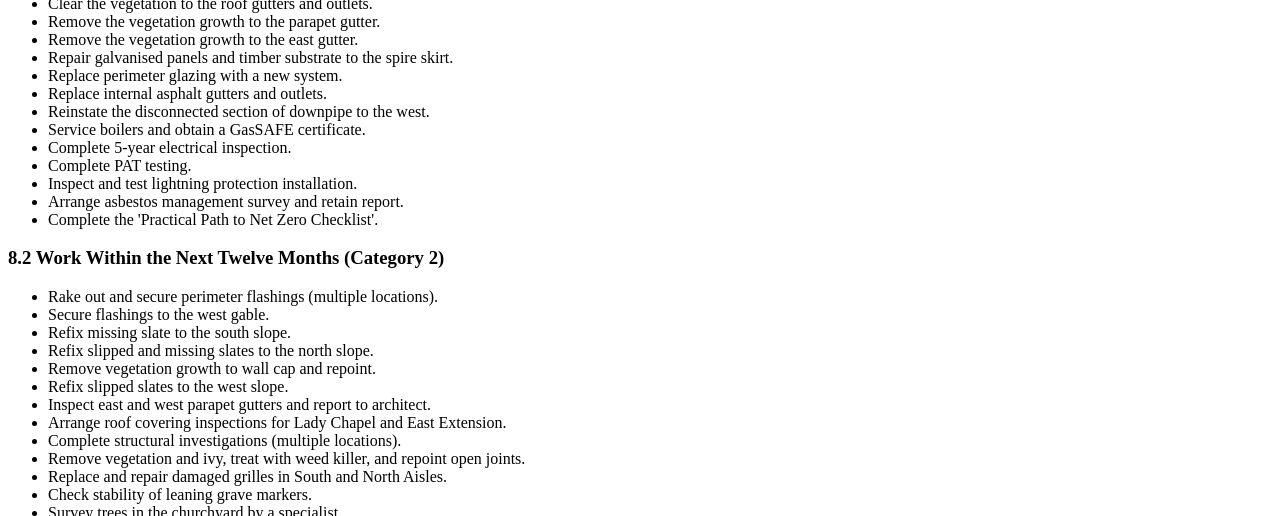
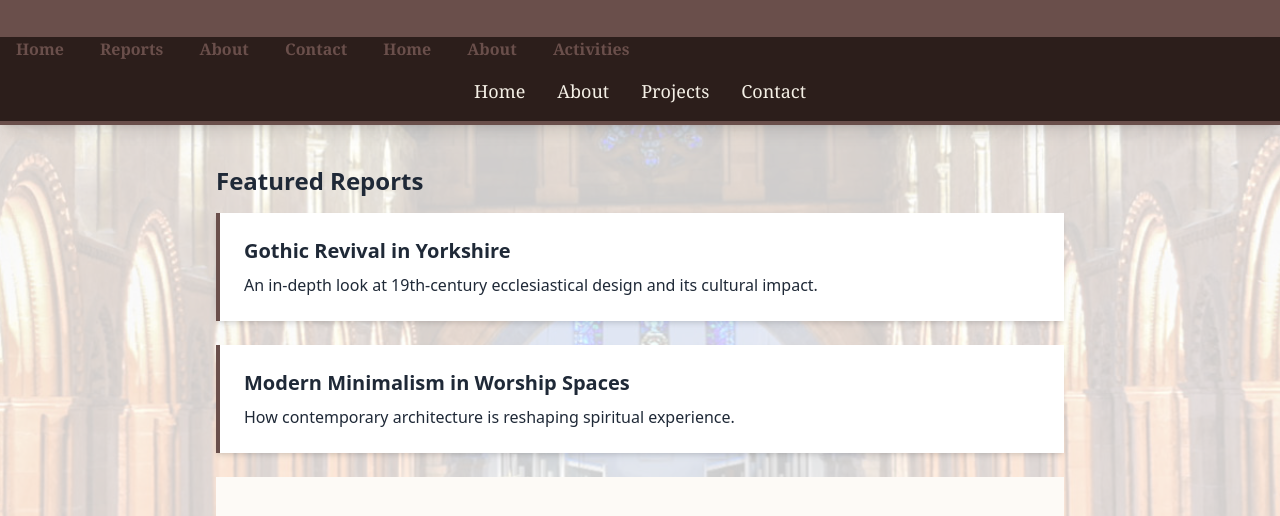
Before and after one commit to rubiej/priory-hobby-site, a plain HTML site: page activities.html in a window 1280 px wide. Shown: the part 119-635 px from the top of the page. Drawn offline with nearby package versions, Linux system fonts and the light colour scheme.

Commit message:
Update activities.html

```diff
--- a/activities.html
+++ b/activities.html
@@ -1,3 +1,57 @@
+<!DOCTYPE html>
+<html lang="en">
+<head>
+  <meta charset="UTF-8" />
+  <meta name="viewport" content="width=device-width, initial-scale=1" />
+  <title>Church Architecture Reports</title>
+  <script src="https://cdn.tailwindcss.com"></script>
+</head>
+<body class="bg-[url('Priory-Lights-1.jpg')] bg-cover bg-center bg-no-repeat bg-fixed text-gray-800">
+
+  <!-- Overlay for readability -->
+  <div class="bg-white/80 min-h-screen">
+
+    <!-- Header -->
+    <header class="text-center py-10 bg-[#6a4f4b] text-white">
+      <h1 class="text-4xl font-bold">Church Architecture Reports</h1>
+      <p class="mt-2 text-lg">Exploring the sacred spaces that shape our communities</p>
+    </header>
+
+    <!-- Navigation -->
+    <nav class="bg-[#2c1e1b] border-b-4 border-[#6a4f4b] shadow-lg font-serif">
+      <a href="#" class="mx-4 text-[#6a4f4b] font-semibold hover:underline">Home</a>
+      <a href="AWS-Certified-AI-Practitioner_Exam-Guide.pdf" class="mx-4 text-[#6a4f4b] font-semibold hover:underline">Reports</a>
+      <a href="about.html" class="mx-4 text-[#6a4f4b] font-semibold hover:underline">About</a>
+      <a href="contact.html" class="mx-4 text-[#6a4f4b] font-semibold hover:underline">Contact</a>
+      <a href="index.html" class="mx-4 text-[#6a4f4b] font-semibold hover:underline">Home</a>
+      <a href="about.html" class="mx-4 text-[#6a4f4b] font-semibold hover:underline">About</a>
+      <a href="activities.html" class="mx-4 text-[#6a4f4b] font-semibold hover:underline">Activities</a>
+       <ul class="flex justify-center space-x-8 py-4 text-[#f5f0e6] text-lg">
+        <li><a href="/" class="hover:text-[#c2a98f] transition duration-300">Home</a></li>
+        <li><a href="/about" class="hover:text-[#c2a98f] transition duration-300">About</a></li>
+        <li><a href="/projects" class="hover:text-[#c2a98f] transition duration-300">Projects</a></li>
+        <li><a href="/contact" class="hover:text-[#c2a98f] transition duration-300">Contact</a></li>
+       </ul>
+    </nav>
+
+    <!-- Main Content -->
+    <main class="max-w-4xl mx-auto px-6 py-10">
+      <section>
+        <h2 class="text-2xl font-bold mb-4">Featured Reports</h2>
+
+        <div class="bg-white p-6 mb-6 border-l-4 border-[#6a4f4b] shadow-md">
+          <h3 class="text-xl font-semibold">Gothic Revival in Yorkshire</h3>
+          <p class="mt-2">An in-depth look at 19th-century ecclesiastical design and its cultural impact.</p>
+        </div>
+
+        <div class="bg-white p-6 mb-6 border-l-4 border-[#6a4f4b] shadow-md">
+          <h3 class="text-xl font-semibold">Modern Minimalism in Worship Spaces</h3>
+          <p class="mt-2">How contemporary architecture is reshaping spiritual experience.</p>
+        </div>
+      </section>
+
+
+
 <section class="bg-[#fdfaf6] text-[#2c1e1b] py-12 px-6 font-serif">
   <div class="max-w-4xl mx-auto">
     <h2 class="text-3xl font-bold border-b-4 border-[#6a4f4b] pb-2 mb-6">8. Recommendations</h2>
```
